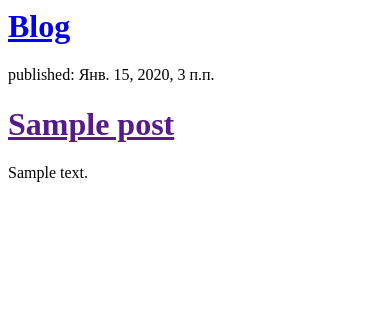
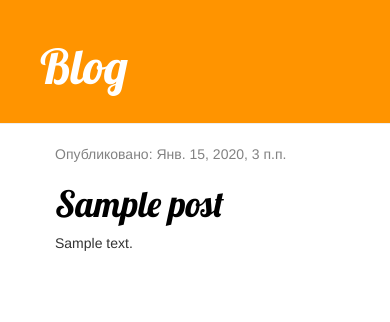
Before and after one commit to aleksey-vasilev/my-first-blog, a Django app: page / in a window 390 px wide. Shown: the top 322 px of the page. Run offline with Django 3.2, Linux system fonts and the light colour scheme; tables that the repository leaves empty hold one stand-in row (values such as "Sample post"); some libraries are stand-ins or nearby versions.

Commit message:
Changed the CSS

```diff
--- /dev/null
+++ b/blog/static/css/blog.css
@@ -0,0 +1,46 @@
+.page-header {
+    background-color: #ff9400;
+    margin-top: 0;
+    padding: 20px 20px 20px 40px;
+}
+
+.page-header h1, .page-header h1 a, .page-header h1 a:visited, .page-header h1 a:active {
+    color: #ffffff;
+    font-size: 36pt;
+    text-decoration: none;
+}
+
+.content {
+    margin-left: 40px;
+}
+
+h1, h2, h3, h4 {
+    font-family: 'Lobster', cursive;
+}
+
+.date {
+    color: #828282;
+}
+
+.save {
+    float: right;
+}
+
+.post-form textarea, .post-form input {
+    width: 100%;
+}
+
+.top-menu, .top-menu:hover, .top-menu:visited {
+    color: #ffffff;
+    float: right;
+    font-size: 26pt;
+    margin-right: 20px;
+}
+
+.post {
+    margin-bottom: 70px;
+}
+
+.post h1 a, .post h1 a:visited {
+    color: #000000;
+}
--- a/blog/templates/blog/post_list.html
+++ b/blog/templates/blog/post_list.html
@@ -1,11 +1,32 @@
-<div>
+{% load static %}
+
+<div class="page-header">
     <h1><a href="/">Blog</a></h1>
 </div>
 
-{% for post in posts %}
-    <div>
-        <p>published: {{ post.published_date }}</p>
-        <h1><a href="">{{ post.title }}</a></h1>
-        <p>{{ post.text|linebreaksbr }}</p>
-    </div>
-{% endfor %}
+<html>
+    <head>
+        <title>blog</title>
+        <link rel="stylesheet" href="//maxcdn.bootstrapcdn.com/bootstrap/3.2.0/css/bootstrap.min.css">
+        <link rel="stylesheet" href="//maxcdn.bootstrapcdn.com/bootstrap/3.2.0/css/bootstrap-theme.min.css">
+        <link rel="stylesheet" href="{% static 'css/blog.css' %}">
+        <link href="https://fonts.googleapis.com/css?family=Lobster&subset=latin,cyrillic" rel="stylesheet" type="text/css">
+    </head>
+    <body>
+        <div class="content container">
+            <div class="row">
+                <div class="col-md-8">
+                    {% for post in posts %}
+                        <div class="post">
+                            <div class="date">
+                                <p>Опубликовано: {{ post.published_date }}</p>
+                            </div>
+                            <h1><a href="">{{ post.title }}</a></h1>
+                            <p>{{ post.text|linebreaksbr }}</p>
+                        </div>
+                    {% endfor %}
+                </div>
+            </div>
+        </div>
+    </body>
+</html>
```
